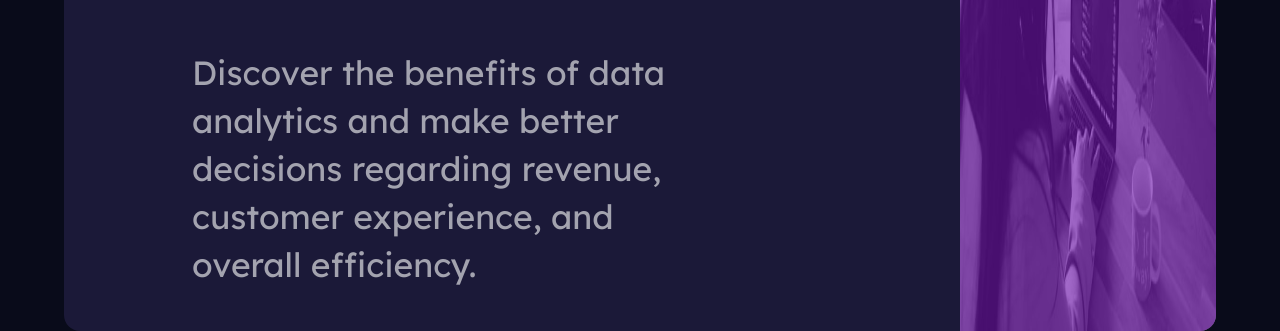
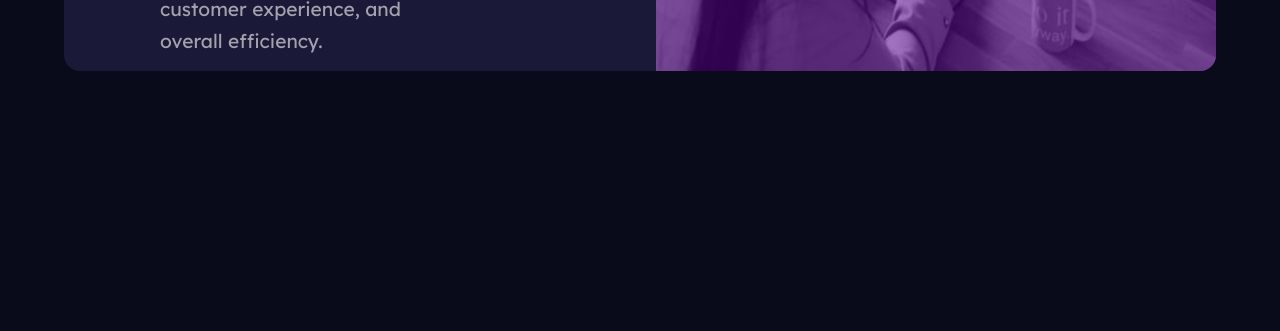
Before and after one commit to tnzgx/stats-preview-card-component, a plain HTML site: page index.html in a window 1280 px wide. Shown: the part 629-960 px from the top of the page. After the commit the page ends 800 px from the top, so only its background shows below. Drawn offline with Linux system fonts and the light colour scheme.

Commit message:
complete v.2

```diff
--- a/style.css
+++ b/style.css
@@ -56,7 +56,7 @@ main {
 .img .shade {
     width: 100%;
     height: 100%;
-    background-color: hsl(276, 78%, 40%, 0.6);
+    background-color: hsl(276, 100%, 30%, 0.5);
     position: absolute;
     top: 0;
     left: 0;
@@ -95,8 +95,8 @@ span {
     .card {
         display: flex;
         flex-direction: row;
-        max-width: 2560px;
-        max-height: 960px;
+        max-width: 1600px;
+        max-height: 600px;
         margin: 0rem 4rem;
     }
 
@@ -111,23 +111,23 @@ span {
 
     .content {
         flex-basis: 50%;
-        padding: 8rem;
-        padding-right: 16rem;
+        padding: 6rem;
+        padding-right: 12rem;
         order: 1;
         display: flex;
         flex-direction: column;
     }
 
     .content .title {
-        font-size: 5rem;
+        font-size: 3rem;
         text-align: start;
     }
 
     .content .desc {
-        font-size: 2.1rem;
-        margin-top: 3rem;
+        font-size: 1.2rem;
+        margin-top: 1.2rem;
         text-align: start;
-        line-height: 3rem;
+        line-height: 2rem;
     }
 
     .bottom {
@@ -138,12 +138,12 @@ span {
     }
 
     .bottom h1 {
-        font-size: 3rem;
+        font-size: 2rem;
         text-align: start;
     }
 
     .bottom p {
-        font-size: 1.8rem;
+        font-size: 1rem;
         margin-top: 6px;
     }
 }
```
